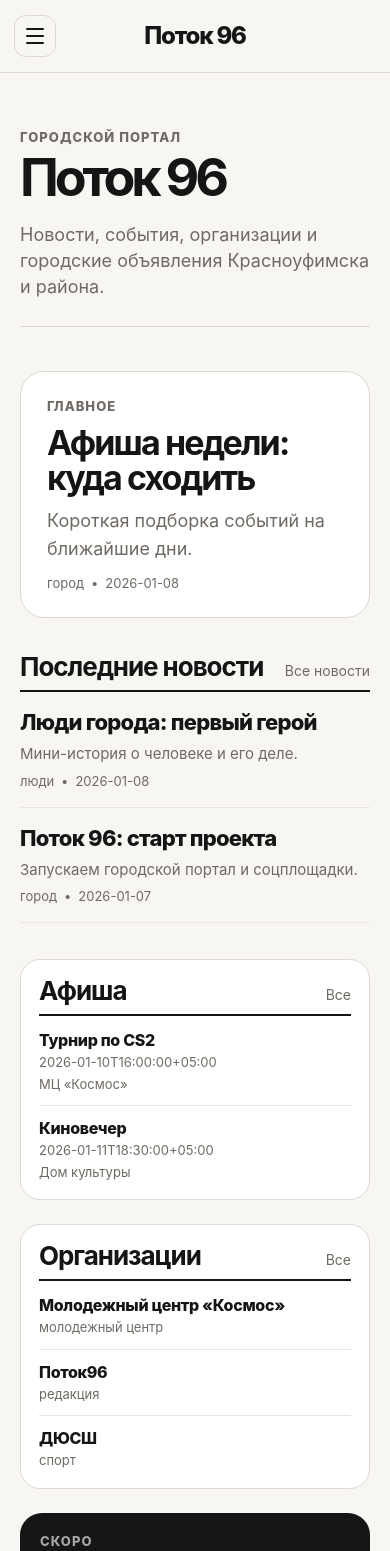
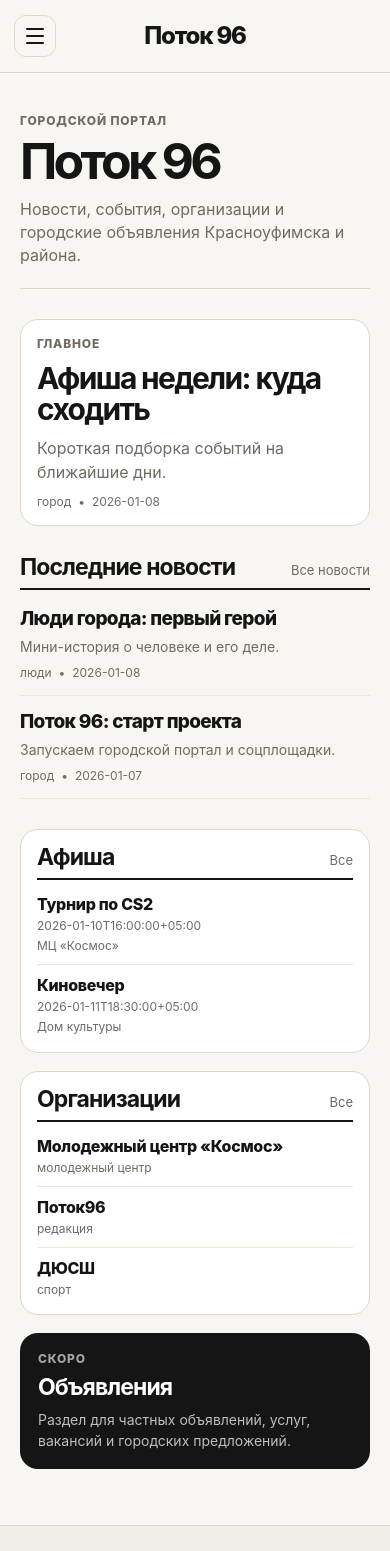
Before and after one commit to sapphire09z/potok96, a Next.js app: page / in a window 390 px wide. Shown: the top 1551 px of the page. Built offline with nearby package versions, Linux system fonts and the light colour scheme.

Commit message:
style: improve mobile news page

```diff
--- a/src/app/home.module.css
+++ b/src/app/home.module.css
@@ -243,3 +243,144 @@
         top: 94px;
     }
 }
+@media (max-width: 700px) {
+    .page {
+        gap: 30px;
+    }
+
+    .hero {
+        padding: 18px 0 20px;
+    }
+
+    .kicker,
+    .sectionLabel {
+        font-size: 12px;
+        letter-spacing: 0.07em;
+    }
+
+    .heroTitle {
+        font-size: clamp(42px, 18vw, 68px);
+        line-height: 0.92;
+        letter-spacing: -0.075em;
+    }
+
+    .heroText {
+        margin-top: 14px;
+        font-size: 17px;
+        line-height: 1.45;
+    }
+
+    .layout {
+        gap: 30px;
+    }
+
+    .main {
+        gap: 30px;
+    }
+
+    .mainStory {
+        padding: 18px;
+        border-radius: 18px;
+    }
+
+    .mainStoryLink {
+        gap: 10px;
+    }
+
+    .mainStoryLink h2 {
+        font-size: clamp(28px, 9vw, 40px);
+        line-height: 1.05;
+        letter-spacing: -0.055em;
+    }
+
+    .mainStoryLink p {
+        font-size: 16px;
+        line-height: 1.5;
+    }
+
+    .sectionHeader {
+        padding-bottom: 9px;
+    }
+
+    .sectionHeader h2 {
+        font-size: 23px;
+    }
+
+    .sectionHeader a {
+        font-size: 13px;
+    }
+
+    .newsItem {
+        padding: 15px 0;
+    }
+
+    .newsTitle {
+        font-size: 20px;
+        line-height: 1.2;
+    }
+
+    .newsSummary {
+        font-size: 14px;
+        line-height: 1.45;
+    }
+
+    .meta {
+        font-size: 12px;
+    }
+
+    .sidebar {
+        gap: 18px;
+    }
+
+    .sideBlock {
+        padding: 16px;
+        border-radius: 18px;
+    }
+
+    .sideItem {
+        padding: 10px 0;
+    }
+
+    .sideTitle {
+        font-size: 16px;
+    }
+
+    .sideMeta {
+        font-size: 12px;
+    }
+
+    .adBox {
+        padding: 18px;
+        border-radius: 18px;
+    }
+
+    .adBox h2 {
+        font-size: 23px;
+    }
+
+    .adBox p {
+        font-size: 14px;
+    }
+}
+
+@media (max-width: 430px) {
+    .heroTitle {
+        font-size: 50px;
+    }
+
+    .heroText {
+        font-size: 16px;
+    }
+
+    .mainStory {
+        padding: 16px;
+    }
+
+    .mainStoryLink h2 {
+        font-size: 30px;
+    }
+
+    .newsTitle {
+        font-size: 19px;
+    }
+}
--- a/src/app/news/news.module.css
+++ b/src/app/news/news.module.css
@@ -157,3 +157,115 @@
     font-size: 13px;
     color: var(--muted);
 }
+@media (max-width: 700px) {
+    .page {
+        gap: 30px;
+    }
+
+    .header {
+        gap: 10px;
+        padding: 18px 0 22px;
+    }
+
+    .kicker,
+    .sectionLabel {
+        font-size: 12px;
+        letter-spacing: 0.07em;
+    }
+
+    .header h1 {
+        font-size: clamp(42px, 14vw, 60px);
+        line-height: 0.95;
+        letter-spacing: -0.065em;
+    }
+
+    .header p {
+        font-size: 16px;
+        line-height: 1.5;
+    }
+
+    .featured {
+        padding: 18px;
+        border-radius: 18px;
+    }
+
+    .featuredLink h2 {
+        font-size: clamp(28px, 9vw, 40px);
+        line-height: 1.05;
+        letter-spacing: -0.055em;
+    }
+
+    .featuredLink p {
+        font-size: 16px;
+        line-height: 1.5;
+    }
+
+    .meta {
+        font-size: 12px;
+    }
+
+    .listSection {
+        gap: 16px;
+    }
+
+    .sectionHeader {
+        padding-bottom: 9px;
+    }
+
+    .sectionHeader h2 {
+        font-size: 24px;
+    }
+
+    .sectionHeader span {
+        font-size: 13px;
+    }
+
+    .newsItem {
+        padding: 16px 0;
+    }
+
+    .newsText {
+        gap: 7px;
+    }
+
+    .newsMeta {
+        font-size: 12px;
+    }
+
+    .newsText h3 {
+        font-size: 24px;
+        line-height: 1.12;
+        letter-spacing: -0.045em;
+    }
+
+    .newsText p {
+        font-size: 15px;
+        line-height: 1.45;
+    }
+
+    .tags {
+        gap: 6px;
+    }
+
+    .tags span {
+        font-size: 12px;
+    }
+}
+
+@media (max-width: 430px) {
+    .header h1 {
+        font-size: 48px;
+    }
+
+    .featured {
+        padding: 16px;
+    }
+
+    .featuredLink h2 {
+        font-size: 30px;
+    }
+
+    .newsText h3 {
+        font-size: 22px;
+    }
+}
```
Also changed, not shown: src/components/Header.module.css (+109 -0 lines).
